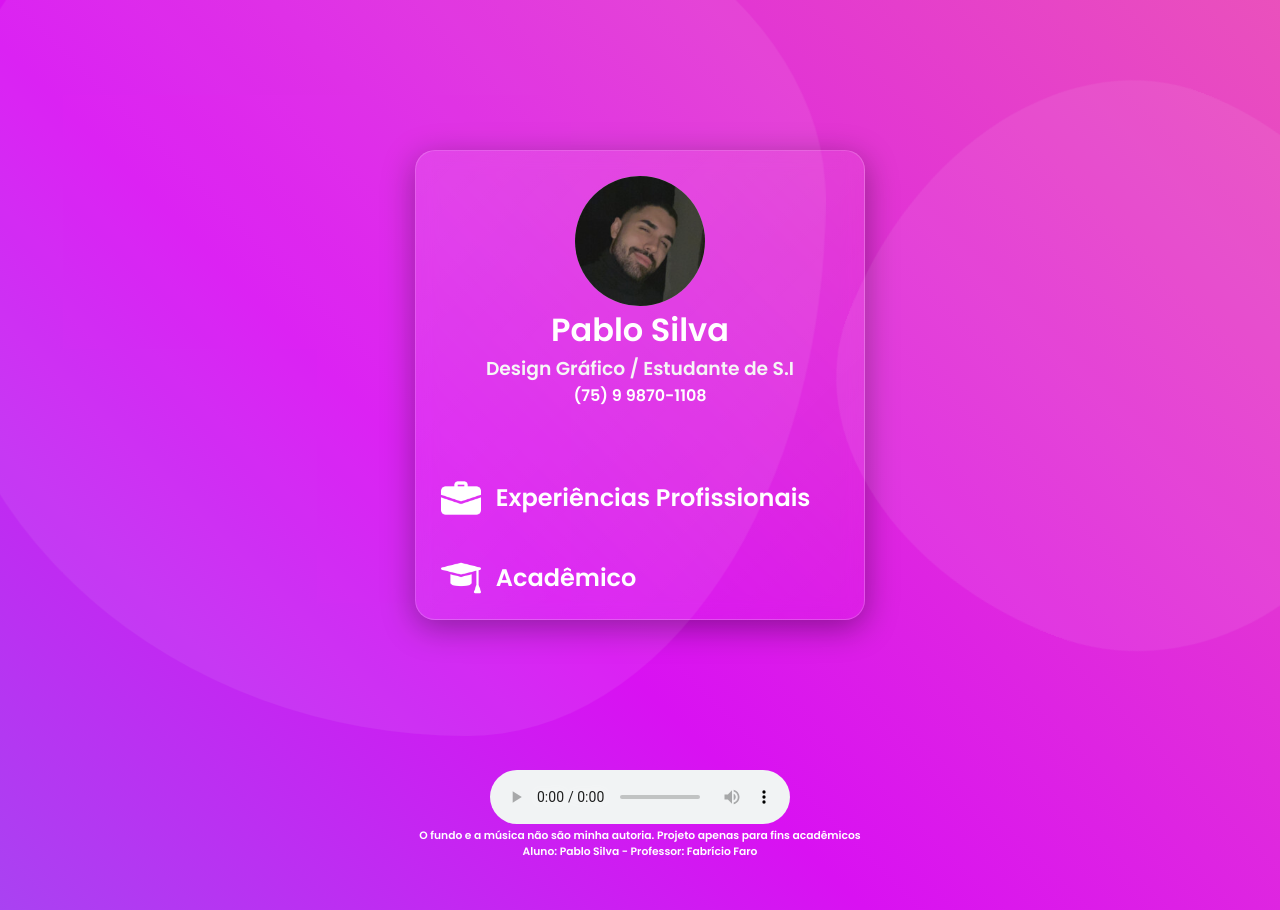
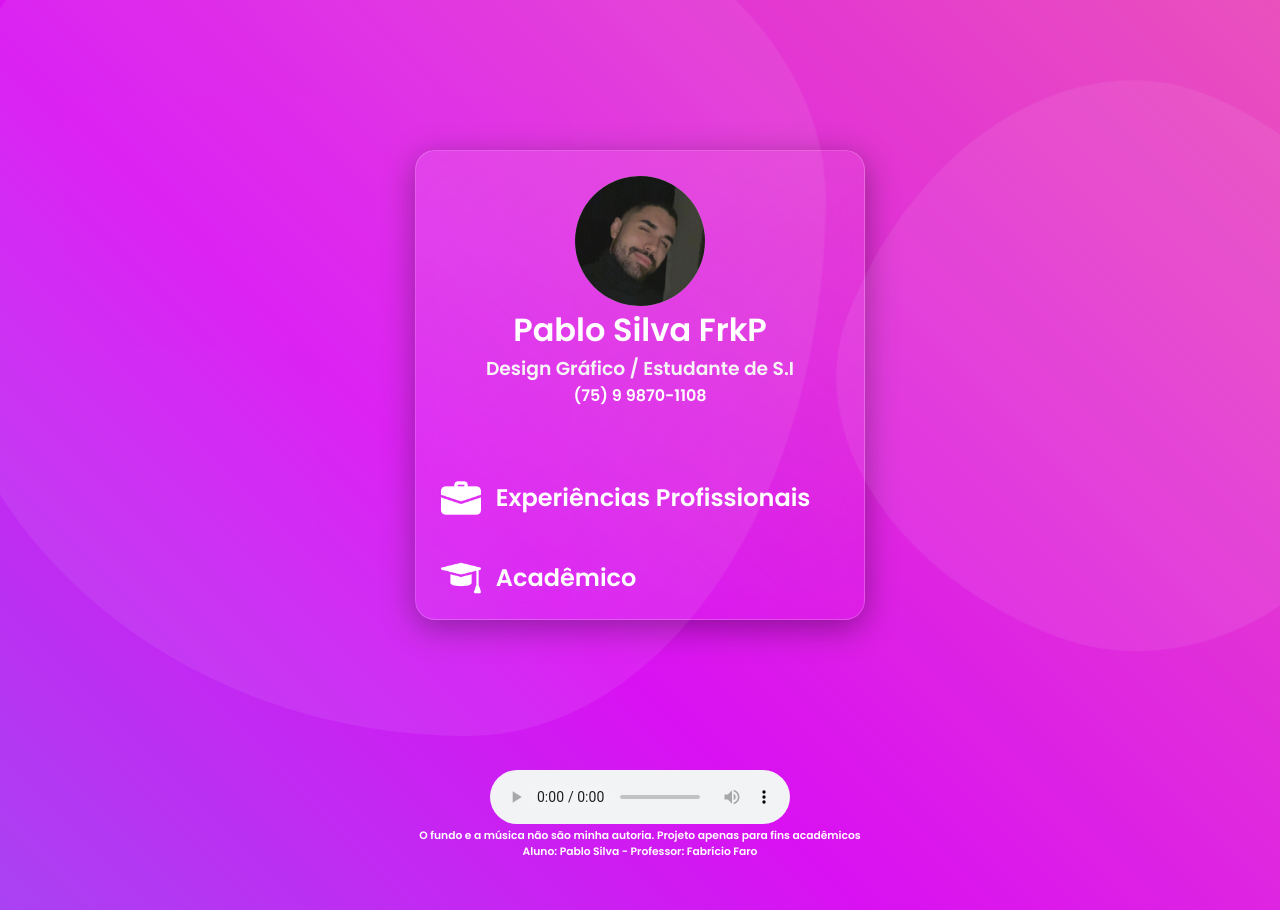
Before and after one commit to pablo-frk/portfolio, a plain HTML site: page index.html in a window 1280 px wide. Shown: the top 910 px of the page. Drawn offline with Linux system fonts and the light colour scheme.

Commit message:
Alterando pelo git 1

```diff
--- a/index.html
+++ b/index.html
@@ -18,7 +18,7 @@
 
 
         <div>
-            <h1 id="meunome">Pablo Silva</h1>
+            <h1 id="meunome">Pablo Silva FrkP</h1>
             <h3 id="descricao">Design Gráfico / Estudante de S.I
             </h3>
             <p><b>(75) 9 9870-1108</b></p>
```
